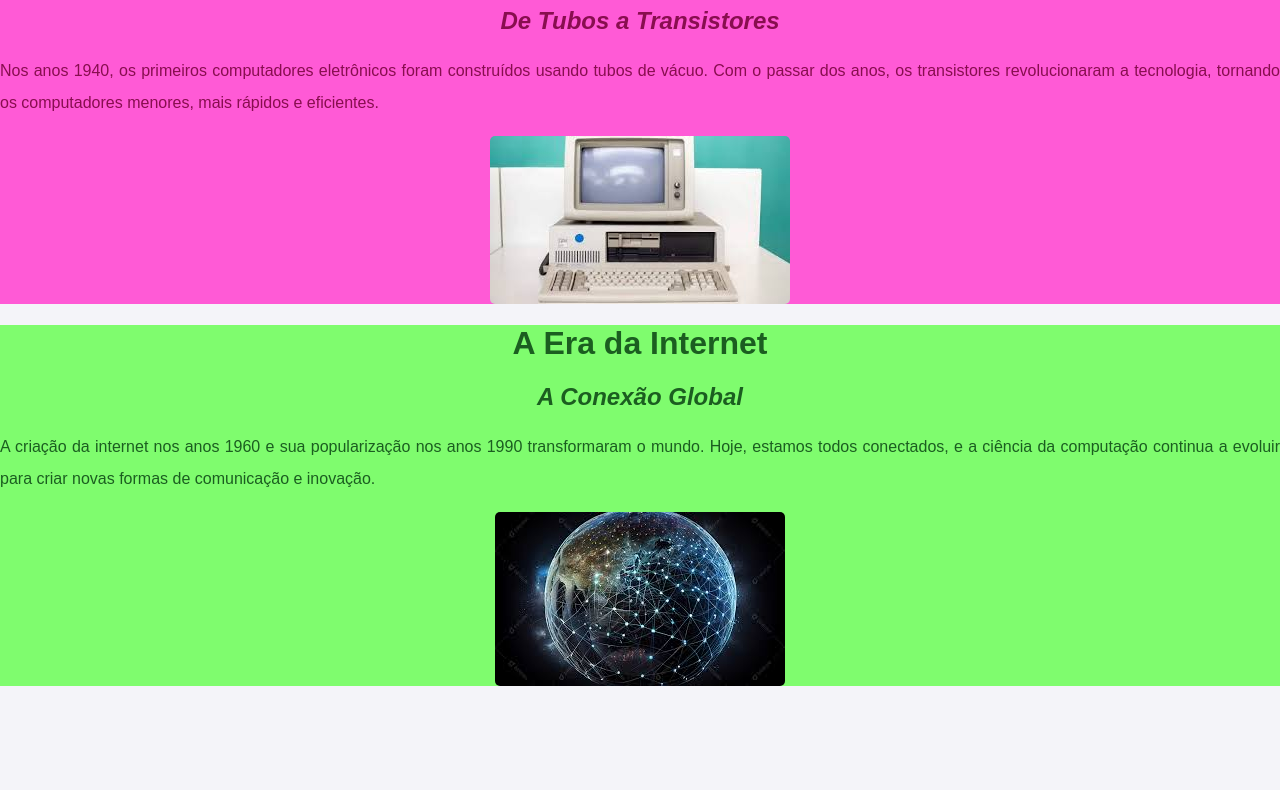
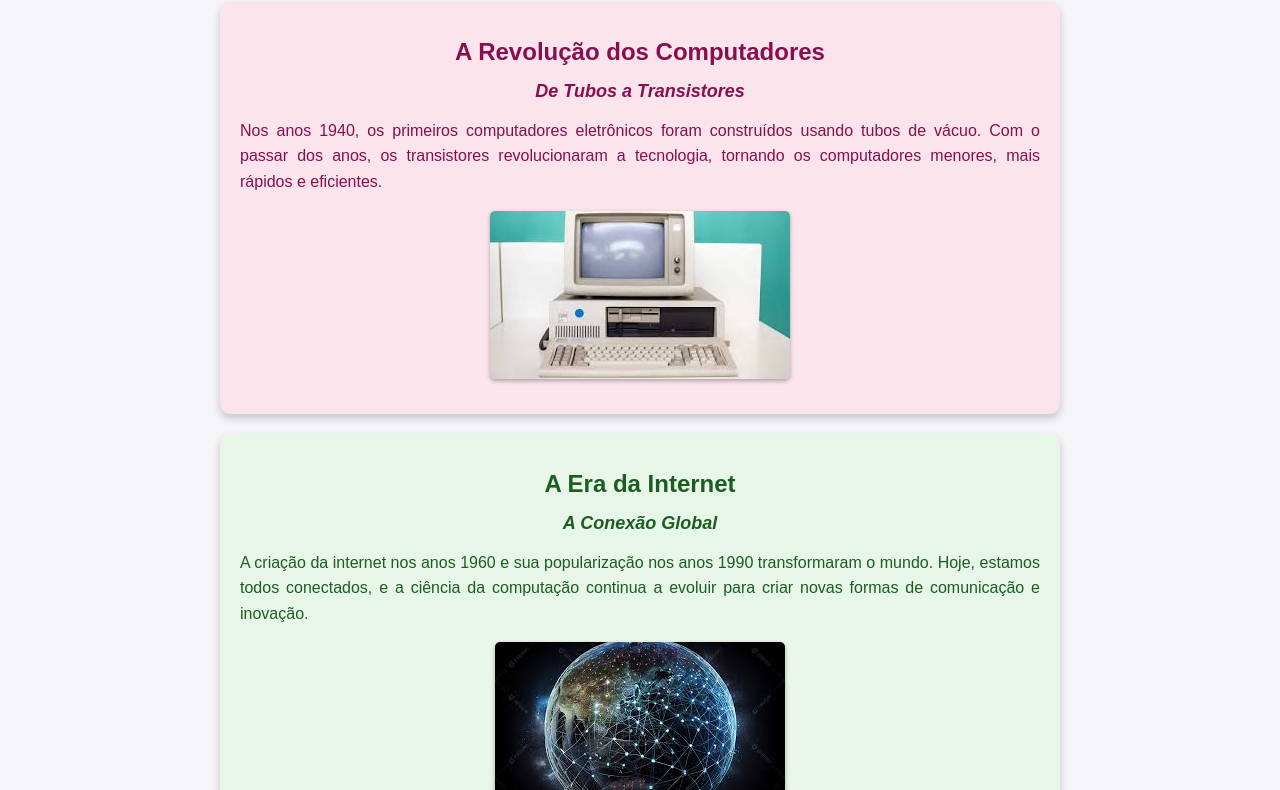
Before and after one commit to Gutolis/Trabalho, a plain HTML site: page index.html in a window 1280 px wide. Shown: the part 476-1266 px from the top of the page. Before the commit the page ends 1179 px from the top, so only its background shows below. Drawn offline with Linux system fonts and the light colour scheme.

Commit message:
vhmhuhmhuy

```diff
--- a/style.css
+++ b/style.css
@@ -6,51 +6,60 @@ body {
     background-color: #f4f4f9;
     color: #333;
     }
+
     /* Estilização das seções */
     .section {
- padding: 20 px;
- margin: 20 px auto;
- max-width: 800 px;
- border-radius: 10 px;
- box-shadow: 0 4 px 8 px rgba(0, 0, 0, 0.2);
+    padding: 20px;
+    margin: 20px auto;
+    max-width: 800px;
+    border-radius: 10px;
+    box-shadow: 0 4px 8px rgba(0, 0, 0, 0.2);
     }
+
     /* Cores para cada seção */
     #section1 {
- background-color: #95fdf8; /* Azul claro */
+    background-color: #e3f2fd; /* Azul claro */
     color: #0d47a1; /* Azul escuro */
     }
+
     #section2 {
- background-color: #ff5ad6; /* Rosa claro */
+    background-color: #fce4ec; /* Rosa claro */
     color: #880e4f; /* Rosa escuro */
     }
+
     #section3 {
- background-color: #7ffc6e; /* Verde claro */
+    background-color: #e8f5e9; /* Verde claro */
+
     color: #1b5e20; /* Verde escuro */
     }
+
     /* Estilo dos títulos */
     h1 {
- font-size: 26 px;
- margin-bottom: 10 px;
+    font-size: 24px;
+    margin-bottom: 10px;
     text-align: center;
     }
+
     h2 {
- font-size: 18 px;
- margin-bottom: 15 px;
+    font-size: 18px;
+    margin-bottom: 15px;
     text-align: center;
     font-style: italic;
     }
+
     /* Estilo do texto */
     p {
- font-size: 20 px;
- line-height: 2.0;
+    font-size: 16px;
+    line-height: 1.6;
     text-align: justify;
     }
+
     /* Estilo das imagens */
     img {
     display: block;
- margin: 17px auto;
+    margin: 15px auto;
     max-width: 100%;
     border-radius: 5px;
- box-shadow: 0 2 px 4 px rgba(0, 0, 0, 0.3);
+    box-shadow: 0 2px 4px rgba(0, 0, 0, 0.3);
 
     }
```
Lines whose indentation alone changed are shown as unchanged.
